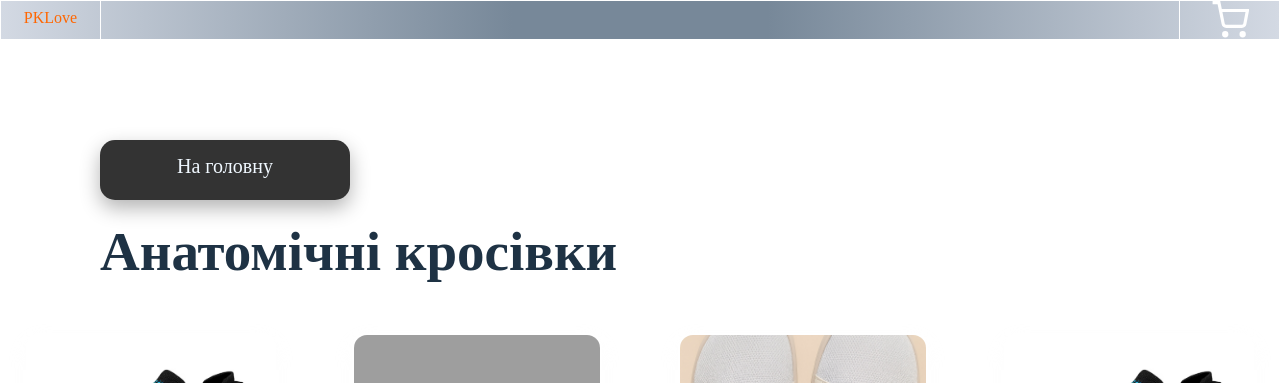
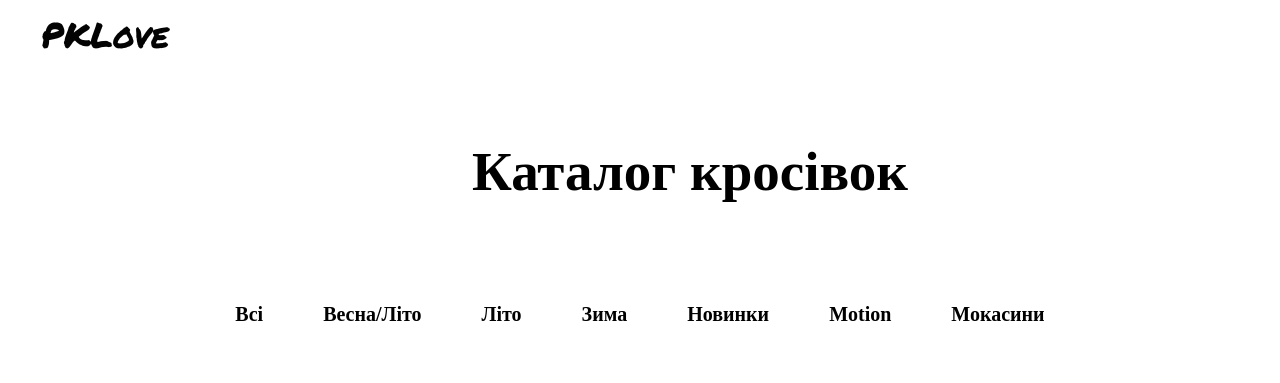
Before and after one commit to danabol100/site-boots, a plain HTML site: page catalog.html in a window 1280 px wide. Shown: the top 383 px of the page. Drawn offline with Linux system fonts and the light colour scheme; grey boxes are pictures that could not be loaded.

Commit message:
cat commit

```diff
--- a/catalog.html
+++ b/catalog.html
@@ -8,6 +8,9 @@
     <link
         href="https://fonts.googleapis.com/css2?family=Ubuntu:ital,wght@0,300;0,400;0,500;0,700;1,300;1,400;1,500;1,700&display=swap"
         rel="stylesheet">
+    <link rel="preconnect" href="https://fonts.googleapis.com">
+    <link rel="preconnect" href="https://fonts.gstatic.com" crossorigin>
+    <link href="https://fonts.googleapis.com/css2?family=Permanent+Marker&display=swap" rel="stylesheet">
     <link rel="stylesheet" href="styles/catalog.css">
 
     <title>Каталог</title>
@@ -17,7 +20,7 @@
     <div class="header_nav">
         <div class="container">
             <div class="logo_wrapper">
-                <div class="logo_nav">PKLove</div>
+                <div class="logo_nav"> <a class="logo_nav" href="index.html">PKLove</a> </div>
                 <div class="logo_bag">
                     <svg class="cart-icon" xmlns="http://www.w3.org/2000/svg" fill="none" viewBox="0 0 24 24"
                         stroke="currentColor" stroke-width="2">
@@ -32,10 +35,32 @@
 
     <section class="popular">
         <div class="container">
-            <a href="index.html" class="header-btn">
-                На головну
-                <a />
-                <h2 class="popular_title">Анатомічні кросівки</h2>
+
+
+            <h2 class="popular_title">Каталог кросівок</h2>
+            <div class="popular-list">
+                <div class="list-item">
+                    <a class="item" href="">Всі</a>
+                </div>
+                <div class="list-item">
+                    <a class="item" href="">Весна/Літо</a>
+                </div>
+                <div class="list-item">
+                    <a class="item" href="">Літо</a>
+                </div>
+                <div class="list-item">
+                    <a class="item" href="">Зима</a>
+                </div>
+                <div class="list-item">
+                    <a class="item" href="">Новинки</a>
+                </div>
+                <div class="list-item">
+                    <a class="item" href="">Motion</a>
+                </div>
+                <div class="list-item">
+                    <a class="item" href="">Мокасини</a>
+                </div>
+            </div>
             <div class="popular_wrapper">
                 <div class="popular_card">
                     <img src="assets/boot.PNG" alt="" class="card_img">
@@ -134,7 +159,7 @@
                     </div>
                 </div>
             </div>
-        </div>
+
     </section>
 </body>
 
--- a/styles/catalog.css
+++ b/styles/catalog.css
@@ -39,11 +39,7 @@ button {
     width: 100%;
     height: 40px;
     border: 1px solid #fff;
-    background: linear-gradient(to right,
-            #d3d9e3,
-            lightslategray 40%,
-            lightslategray 60%,
-            #d3d9e3);
+    background: #fff;
 }
 
 
@@ -53,11 +49,17 @@ button {
 }
 
 .logo_nav {
+    text-decoration: none;
+    cursor: pointer;
+    font-family: "Permanent Marker", cursive;
+    font-weight: 400;
+    font-style: normal;
+    font-size: 35px;
     width: 100px;
     border-right: 1px solid #fff;
-    color: #ff6600;
+    color: #030303;
     text-align: center;
-    padding: 8px 0 0 0;
+    padding: 8px 0 0 20px;
 
 }
 
@@ -82,18 +84,38 @@ button {
 }
 
 .popular {
-    align-items: center;
+
     background-color: #fff;
     padding: 100px 0 100px 0;
 }
 
+.popular-list {
+
+    display: flex;
+    justify-content: center;
+    align-items: center;
+    margin: 50px auto;
+    gap: 60px;
+}
+
+.list-item {}
+
+.item {
+    font-weight: 600;
+    font-size: 20px;
+    color: #000000;
+    text-decoration: none;
+}
+
 .popular_title {
+    text-align: center;
     padding: 0 0 50px 100px;
     font-size: 55px;
-    color: rgb(30, 50, 68);
+    color: rgb(0, 0, 0);
 }
 
 .popular_wrapper {
+    padding: 50px 0 0 0;
     display: flex;
     justify-content: space-evenly;
     flex-wrap: wrap;
@@ -190,15 +212,17 @@ span {
 }
 
 @media(max-width:480px) {
+    .popular_title {
+        font-size: 35px;
+    }
+
     .popular_wrapper {
         gap: 20px;
     }
 
     .popular_card {
         background-color: #fff;
-
-
-        width: 200px;
+        width: 190px;
         height: 380px;
         box-shadow: 0 8px 20px rgba(248, 247, 247, 0.3);
         overflow: hidden;
@@ -228,4 +252,12 @@ span {
     .button-wrapper {
         display: none;
     }
+
+    .popular {}
+
+    .popular-list {
+        flex-wrap: wrap;
+        margin: 10px auto;
+        gap: 20px;
+    }
 }
```
Lines whose indentation alone changed are shown as unchanged.
